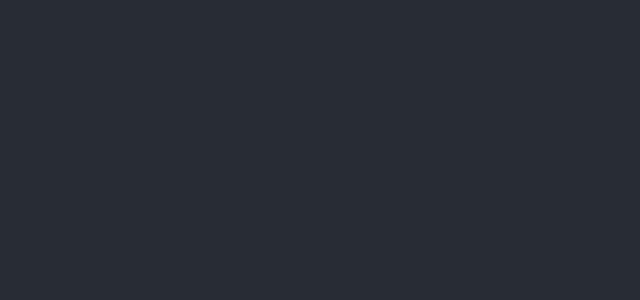
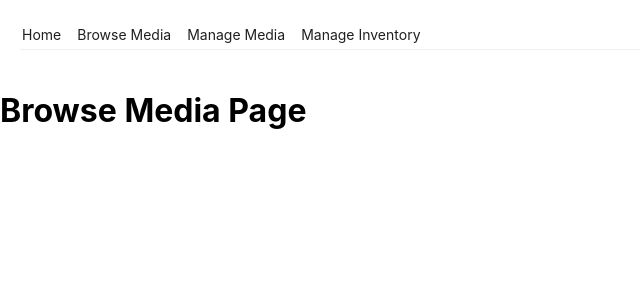
Before and after one commit to musicjoe12/Group30AML, a React (Create React App) app in the folder libary-management-system/: page /browse-media in a window 1280 px wide. Shown: the top 300 px of the page, without its empty margins (0-640 px from the left). Built offline with nearby package versions, Linux system fonts and the light colour scheme.

Commit message:
Basic Navbar & Website pages

```diff
--- a/libary-management-system/package.json
+++ b/libary-management-system/package.json
@@ -6,8 +6,10 @@
     "@testing-library/jest-dom": "^5.17.0",
     "@testing-library/react": "^13.4.0",
     "@testing-library/user-event": "^13.5.0",
+    "antd": "^5.22.1",
     "react": "^18.3.1",
     "react-dom": "^18.3.1",
+    "react-router-dom": "^6.28.0",
     "react-scripts": "5.0.1",
     "web-vitals": "^2.1.4"
   },
--- a/libary-management-system/src/App.js
+++ b/libary-management-system/src/App.js
@@ -1,12 +1,20 @@
 import './App.css';
+import Navbar from './Components/Navbar';
+import { BrowserRouter as Router, Routes, Route } from 'react-router-dom';
+import BrowseMedia from './Pages/BrowseMedia';
+import ManageMedia from './Pages/ManageMedia';
+import ManageInventory from './Pages/ManageInventory';
 
 function App() {
   return (
-    <div className="App">
-      <header className="App-header">
-
-      </header>
-    </div>
+    <Router>
+      <Navbar /> {}
+      <Routes>
+        <Route path="/browse-media" element={<BrowseMedia />} />
+        <Route path="/manage-media" element={<ManageMedia />} />
+        <Route path="/manage-inventory" element={<ManageInventory />} />
+      </Routes>
+    </Router>
   );
 }
 
--- a/libary-management-system/src/Components/Navbar.js
+++ b/libary-management-system/src/Components/Navbar.js
@@ -0,0 +1,32 @@
+import React from 'react';
+import { Anchor } from 'antd';
+import { Link } from 'react-router-dom'; // Import the Link component from react-router-dom
+
+function Navbar() {
+  return (
+    <>
+      <div style={{ padding: '20px' }}>
+        <Anchor direction="horizontal">
+          <Anchor.Link key="home" href="/" title="Home" />
+          <Anchor.Link
+            key="browse-media"
+            href="/browse-media"
+            title="Browse Media"
+          />
+          <Anchor.Link
+            key="manage-media"
+            href="/manage-media"
+            title="Manage Media"
+          />
+          <Anchor.Link
+            key="manage-inventory"
+            href="/manage-inventory"
+            title="Manage Inventory"
+          />
+        </Anchor>
+      </div>
+    </>
+  );
+}
+
+export default Navbar;
--- /dev/null
+++ b/libary-management-system/src/Pages/BrowseMedia.js
@@ -0,0 +1,7 @@
+import React from 'react';
+
+function BrowseMedia() {
+  return <h1>Browse Media Page</h1>;
+}
+
+export default BrowseMedia;
--- /dev/null
+++ b/libary-management-system/src/Pages/ManageInventory.js
@@ -0,0 +1,7 @@
+import React from 'react';
+
+function ManageInventory() {
+  return <h1>Manage Inventory Page</h1>;
+}
+
+export default ManageInventory;
--- /dev/null
+++ b/libary-management-system/src/Pages/ManageMedia.js
@@ -0,0 +1,7 @@
+import React from 'react';
+
+function ManageMedia() {
+  return <h1>Manage Media Page</h1>;
+}
+
+export default ManageMedia;
```
Also changed, not shown: 1 other file (tests, documents, lock files or other folders).
